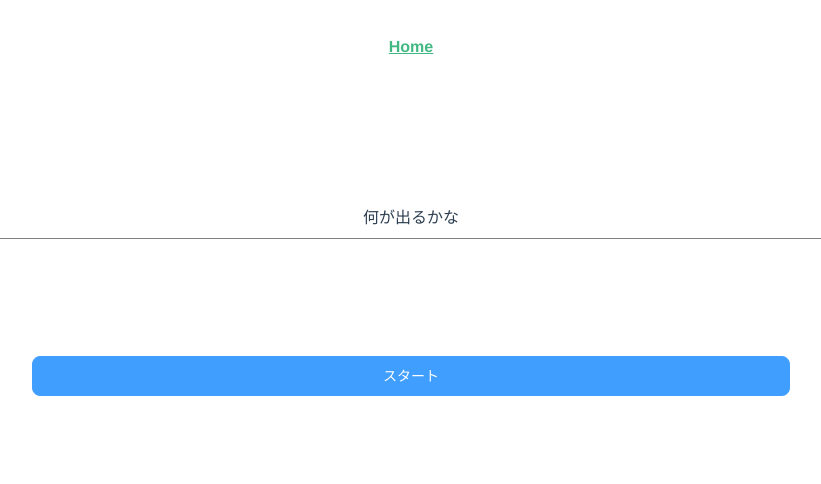
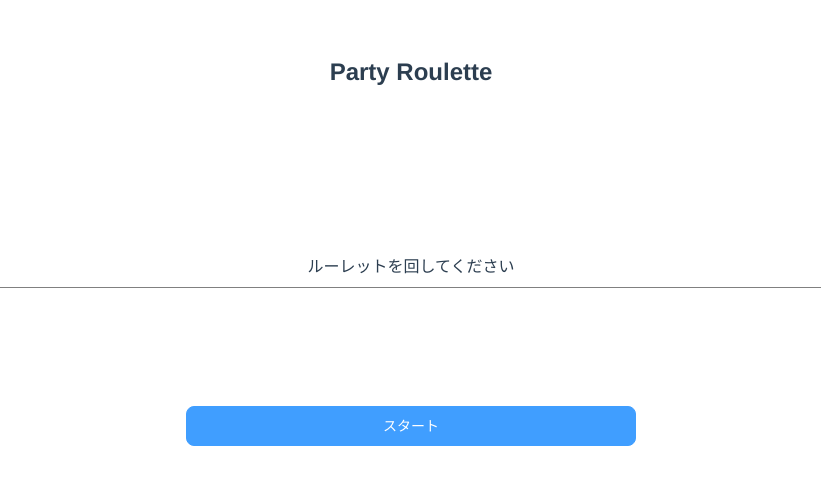
Before and after one commit to goyand/party-roulette, a Vue app: page / in a window 1280 px wide. Shown: the top 484 px of the page, without its empty margins (229-1050 px from the left). Built offline with nearby package versions, Linux system fonts and the light colour scheme.

Commit message:
[add]add new questions

```diff
--- a/data/questions.json
+++ b/data/questions.json
@@ -1,14 +1,36 @@
 {
   "questions": [
-    "ありがとう",
-    "さようなら",
-    "こんにちは",
-    "楽しかった",
-    "こんばんは",
-    "またね",
-    "おはよう",
-    "ごめんなさい",
-    "また今度",
-    "どうも"
+    "過去一の失敗談",
+    "買って生活が変わったもの",
+    "ひたすら自慢（周りはほめに褒めてくれる）",
+    "夢を語る場",
+    "私の働き方",
+    "青春の話",
+    "思い出の話",
+    "怖い話",
+    "家族の話",
+    "ルーティンの話",
+    "食の話",
+    "役に立つ話",
+    "オタクのように話せる話",
+    "面白い話",
+    "アルバイトの話",
+    "所属派閥（意見が分かれる話）",
+    "週末の過ごし方",
+    "最近始めたこと",
+    "今欲しいもの",
+    "私の哲学",
+    "好きな歌手（アーティスト）・歌",
+    "会社・PJでの愚痴",
+    "リモートワークを快適に行う工夫",
+    "コロナ禍で始めたこと",
+    "私の黒歴史",
+    "趣味の話",
+    "座右の銘",
+    "部活・サークルなどの習い事の話",
+    "役に立った家訓",
+    "カラオケの十八番",
+    "隠している特技",
+    "最近あった嬉しい話"
   ]
 }
--- a/src/App.vue
+++ b/src/App.vue
@@ -1,6 +1,10 @@
 <template>
   <div id="app">
-    <div id="nav"><router-link to="/">Home</router-link></div>
+    <div id="nav-title">
+      <h2>
+        Party Roulette
+      </h2>
+    </div>
     <router-view />
   </div>
 </template>
--- a/src/assets/styles/_mixins.scss
+++ b/src/assets/styles/_mixins.scss
@@ -6,15 +6,11 @@
   color: #2c3e50;
 }
 
-#nav {
+#nav-title {
   padding: 30px;
 }
 
-#nav a {
+#nav-title h2 {
   font-weight: bold;
   color: #2c3e50;
 }
-
-#nav a.router-link-exact-active {
-  color: #42b983;
-}
--- a/src/assets/styles/_roulette.scss
+++ b/src/assets/styles/_roulette.scss
@@ -1,8 +1,9 @@
 .roulette-start-button {
   button {
-    width: 60%;
+    width: 80%;
     border-radius: 0.5rem;
     margin: 10px;
+    max-width: 450px;
   }
 }
 
--- a/src/assets/styles/css/global.css
+++ b/src/assets/styles/css/global.css
@@ -6,23 +6,20 @@
   color: #2c3e50;
 }
 
-#nav {
+#nav-title {
   padding: 30px;
 }
 
-#nav a {
+#nav-title h2 {
   font-weight: bold;
   color: #2c3e50;
 }
 
-#nav a.router-link-exact-active {
-  color: #42b983;
-}
-
 .roulette-start-button button {
-  width: 60%;
+  width: 80%;
   border-radius: 0.5rem;
   margin: 10px;
+  max-width: 450px;
 }
 
 .roulette-display {
--- a/src/components/molecules/RouletteDisplay.vue
+++ b/src/components/molecules/RouletteDisplay.vue
@@ -12,7 +12,7 @@ import { shuffle } from '../../utils/shuffle';
 
 @Component
 export default class RouletteDisplay extends Vue {
-  public pickedMeesage = '何が出るかな';
+  public pickedMeesage = 'ルーレットを回してください';
 
   @Prop({ type: Boolean, default: false })
   public isStarted!: boolean;
@@ -32,5 +32,3 @@ export default class RouletteDisplay extends Vue {
   }
 }
 </script>
-
-<style></style>
```
Also changed, not shown: 1 other file (tests, documents, lock files or other folders).
